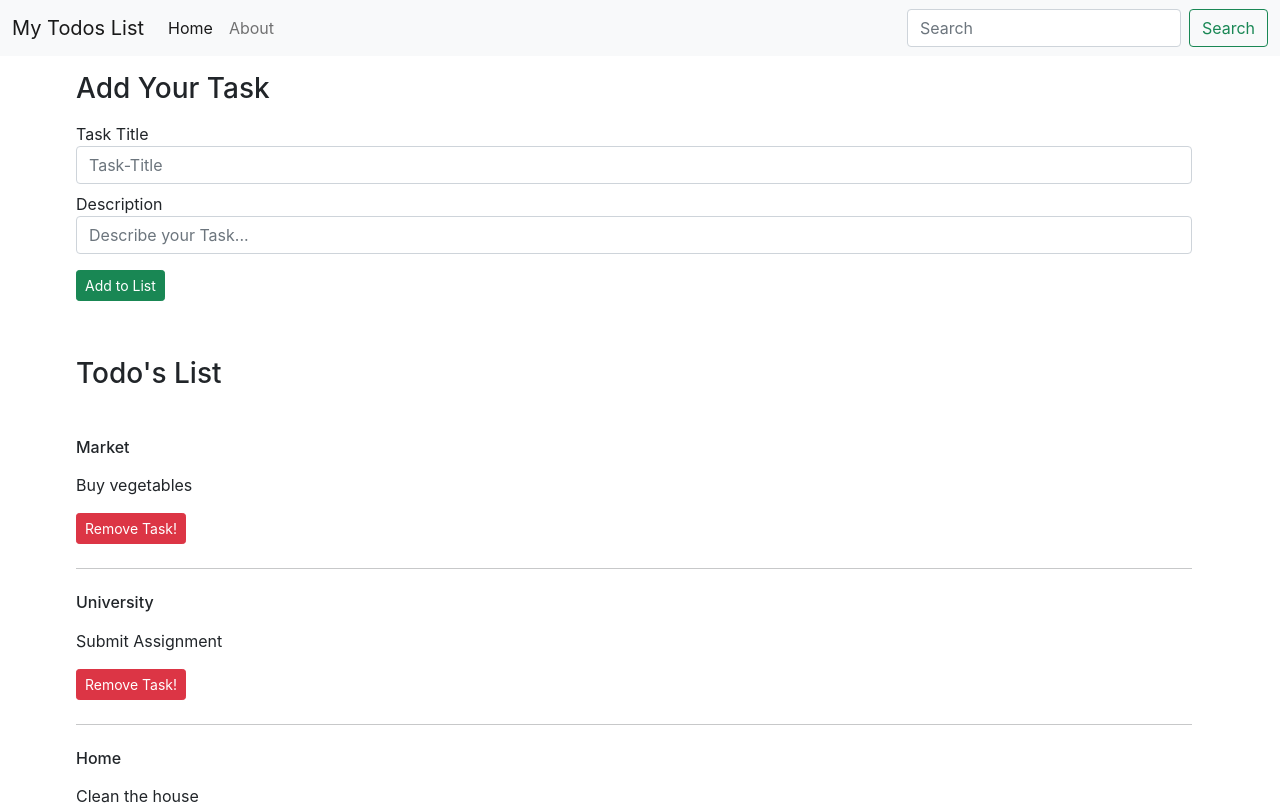
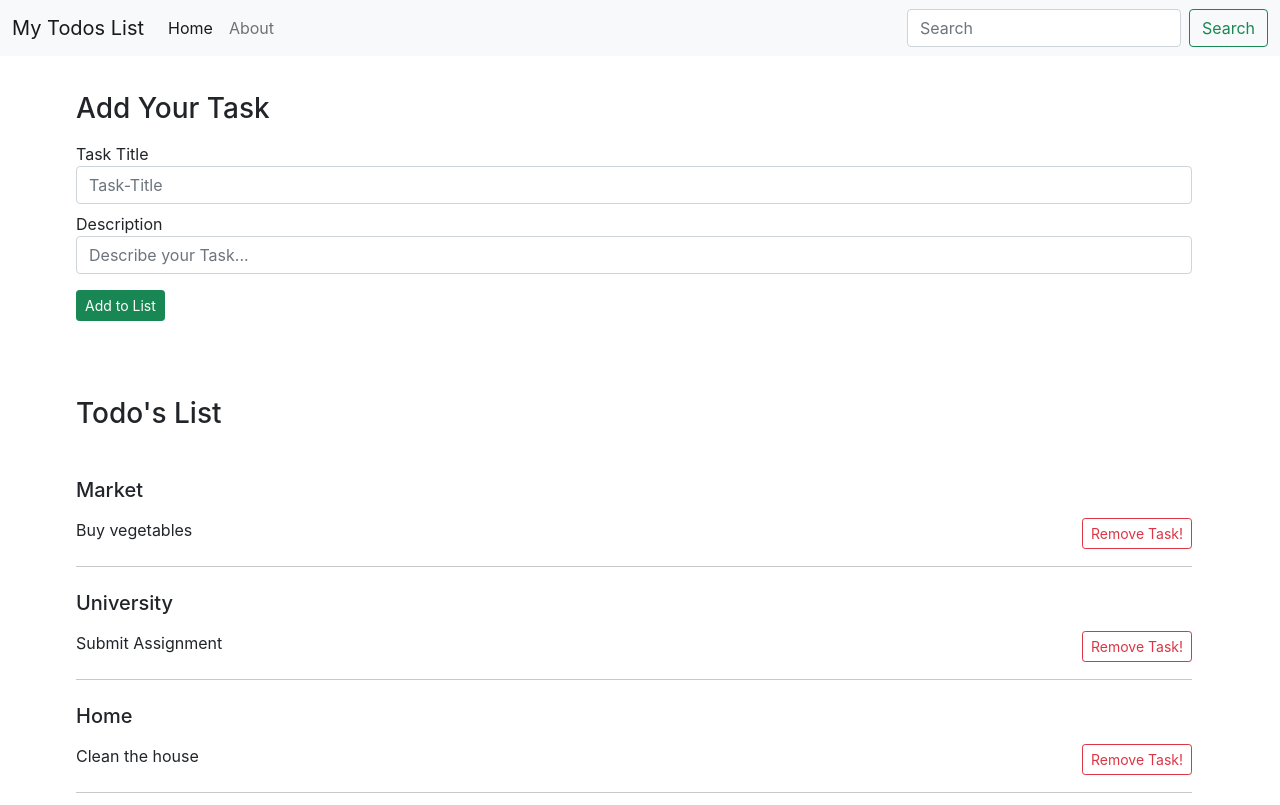
Before and after one commit to haha-harshit/todolist, a React (Create React App) app in the folder Desktop/node_ws/React_todo/first-react-todos/: page / in a window 1280 px wide. Shown: the top 805 px of the page. Built offline with nearby package versions, Linux system fonts and the light colour scheme.

Commit message:
improved UI

```diff
--- a/Desktop/node_ws/React_todo/first-react-todos/src/myComponents/AddTodo.js
+++ b/Desktop/node_ws/React_todo/first-react-todos/src/myComponents/AddTodo.js
@@ -15,7 +15,10 @@ export const AddTodo = ({addTodo}) => {
     let myStyle = {
         // minHeight: "70vh",
         margin: "auto 5%",
-        width: "auto"
+        width: "auto",
+        paddingTop: "20px",
+        paddingBottom: "20px"
+
     }
 
     return (
--- a/Desktop/node_ws/React_todo/first-react-todos/src/myComponents/TodoItem.js
+++ b/Desktop/node_ws/React_todo/first-react-todos/src/myComponents/TodoItem.js
@@ -2,17 +2,22 @@ import React from 'react'
 
 export const TodoItem = ({todo, onDelete}) => {
 
-    let myStyle = {
+    let myDesc = {
         // minHeight: "70vh",
         // display: "inline"
+        float: "left"
+    }
+    let myButton = {
+        float: "right"
     }
 
     return (
         <>
         <div className="my-4">
-            <h6 className="my-3">{todo.title}</h6>
-            <p>{todo.desc}</p>
-            <button className="btn btn-danger btn-sm" onClick={()=>onDelete(todo)}> Remove Task! </button>
+            <h5 className="my-3">{todo.title}</h5>
+            <div><span style={myDesc}>{todo.desc}</span>
+            <button className="btn btn-outline-danger btn-sm" style={myButton} onClick={()=>onDelete(todo)}> Remove Task! </button>
+            </div>
         </div>
         </>
     )
--- a/Desktop/node_ws/React_todo/first-react-todos/src/myComponents/todos.js
+++ b/Desktop/node_ws/React_todo/first-react-todos/src/myComponents/todos.js
@@ -5,7 +5,7 @@ import {TodoItem} from "./TodoItem";
 export const Todos = (props) => {
 
     let myStyle = {
-        minHeight: "70vh",
+        minHeight: "100vh",
         margin: "auto 5%",
         width: "auto"
     }
@@ -20,7 +20,7 @@ export const Todos = (props) => {
             props.todos.map( (todoo) => {
                 return (
                     <>
-                        <TodoItem todo={todoo} key={todoo.sno} onDelete={props.onDelete}/> <hr/>
+                        <TodoItem todo={todoo} key={todoo.sno} onDelete={props.onDelete}/> <br/> <hr />
                     </>
                     )
             })}
```
